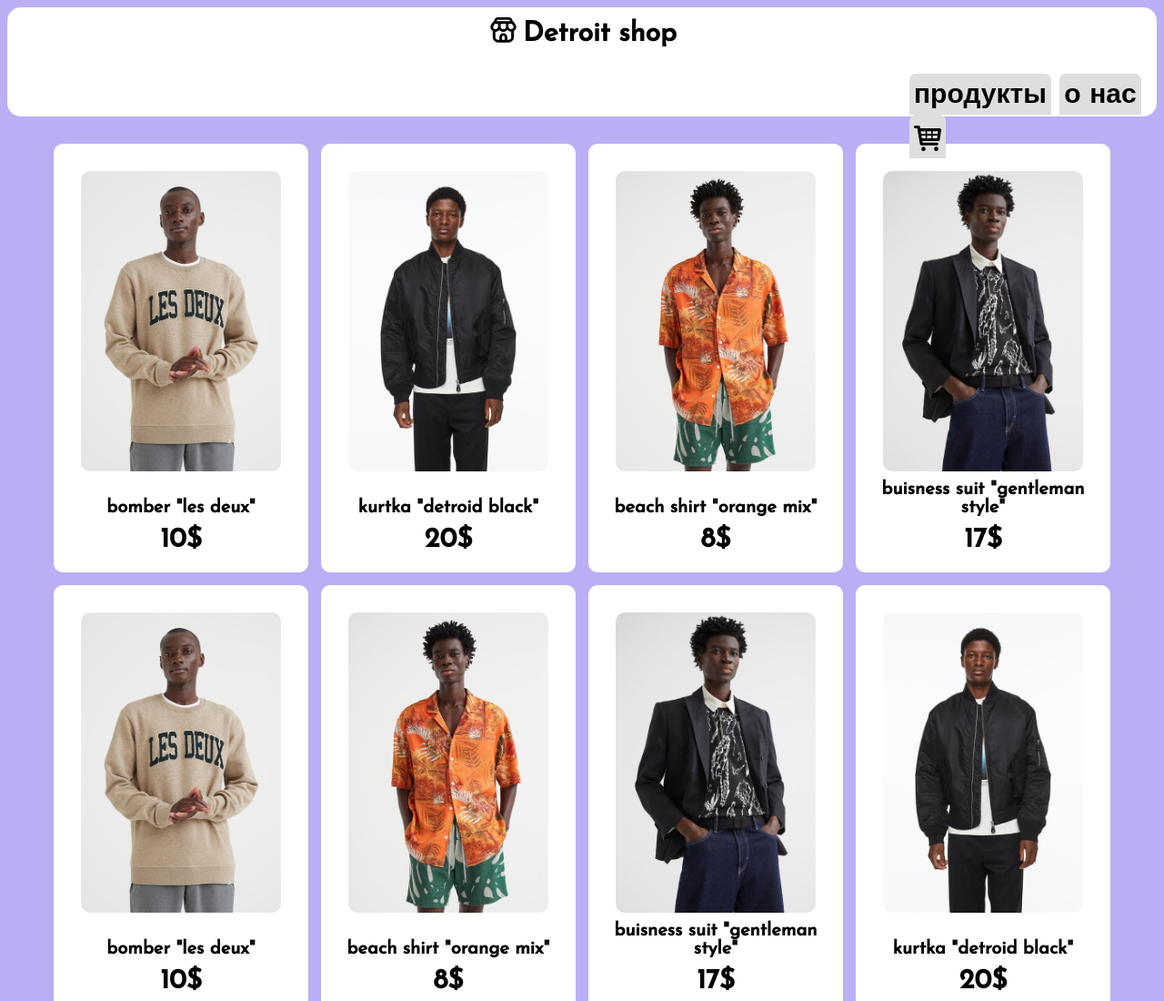
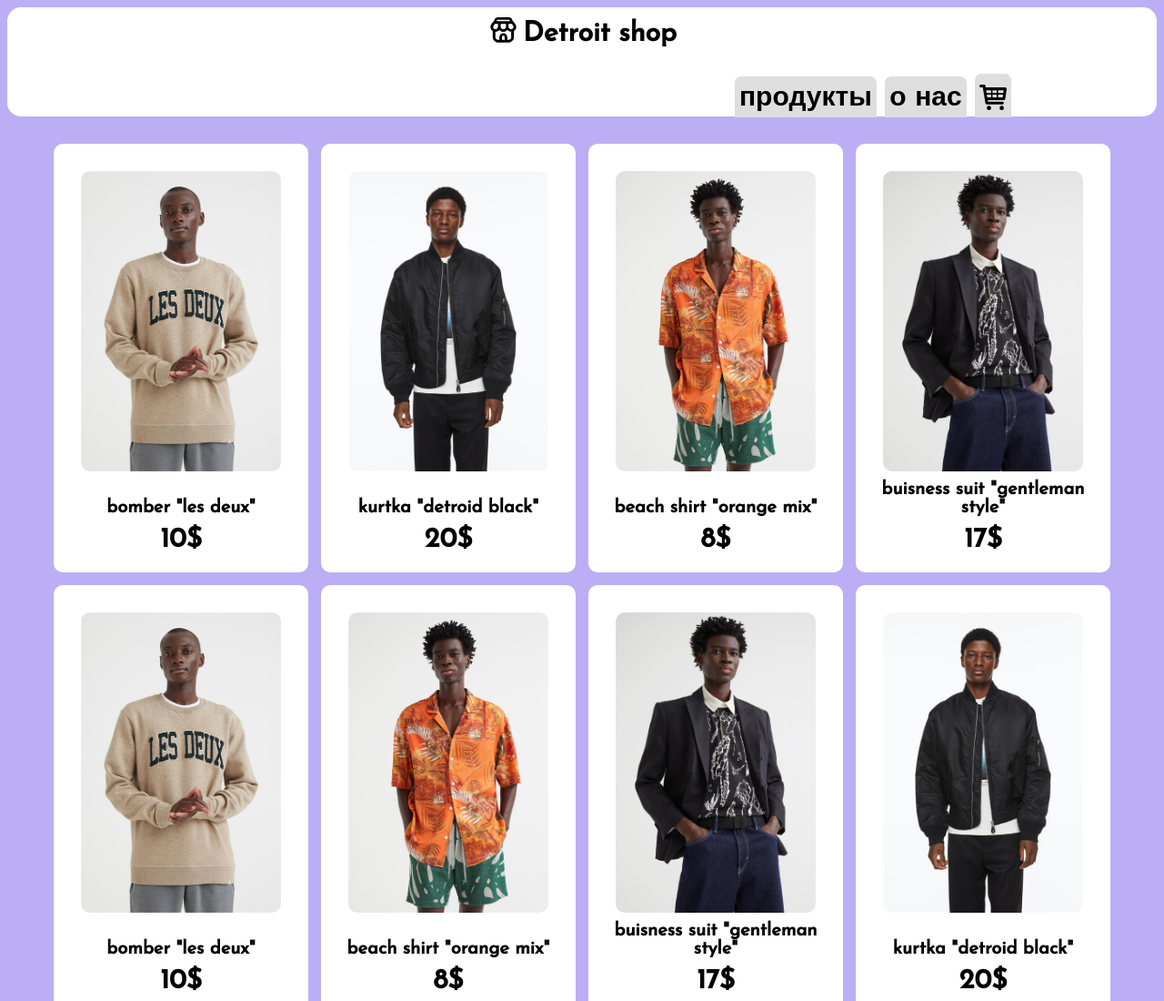
Before and after one commit to Kirper/kirperterminal, a plain HTML site: page 2/detroit.html in a window 1280 px wide. Shown: the top 1100 px of the page at 91% size. Drawn offline with Linux system fonts and the light colour scheme.

Commit message:
Update style.css

```diff
--- a/2/style.css
+++ b/2/style.css
@@ -56,7 +56,7 @@ header {
   justify-content: center;
   position: absolute;
   top: 51px;
-  left: 75vw;
+  left: 60vw;
   z-index: 2;
 }
 
```
